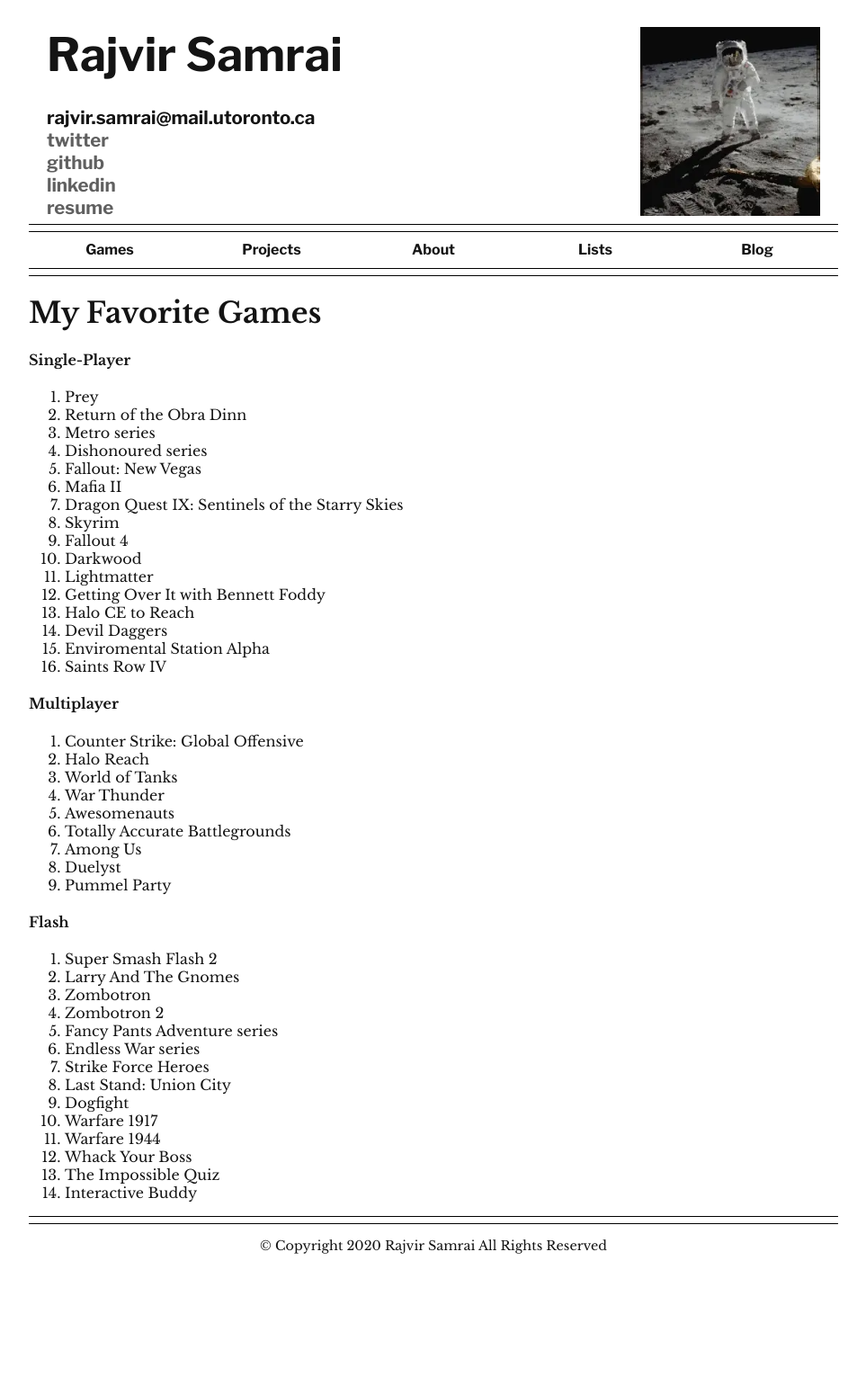
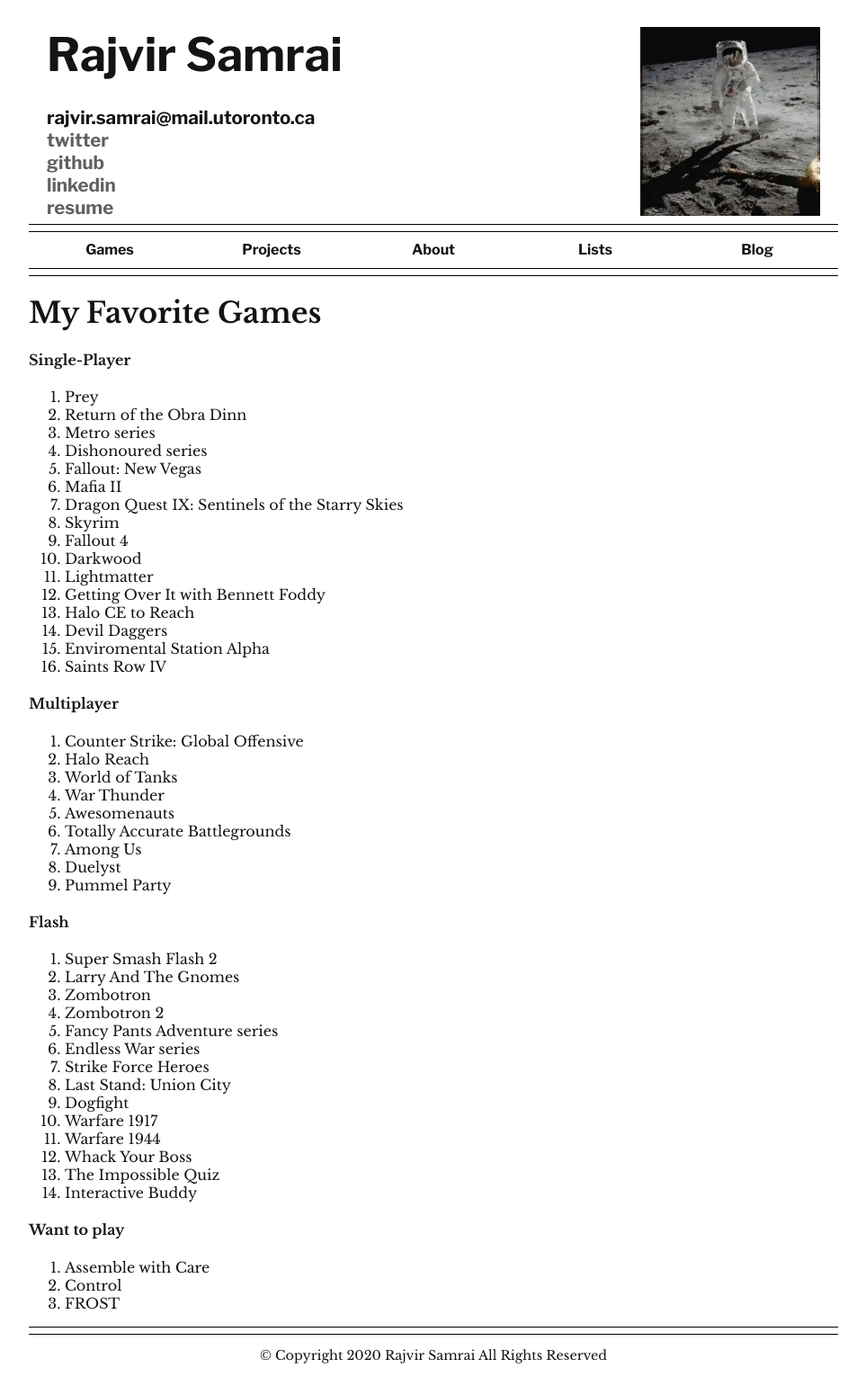
Before and after one commit to rajvirsamrai/rajvirsamrai.github.io, a Jekyll site: the page built from _lists/favorite_games.md, in a window 1280 px wide. Shown: the whole page at 90% size, without its empty margins (158-1121 px from the left). Built offline with Jekyll 4.4.1, drawn with Linux system fonts in a browser that asks for light colours; before the commit the page ends 1408 px from its top, so only the background shows below that.

Commit message:
Update favorite_games.md

```diff
--- a/_lists/favorite_games.md
+++ b/_lists/favorite_games.md
@@ -46,3 +46,8 @@
 1. Whack Your Boss
 1. The Impossible Quiz
 1. Interactive Buddy
+
+#### Want to play
+1. Assemble with Care
+1. Control
+1. FROST
```
